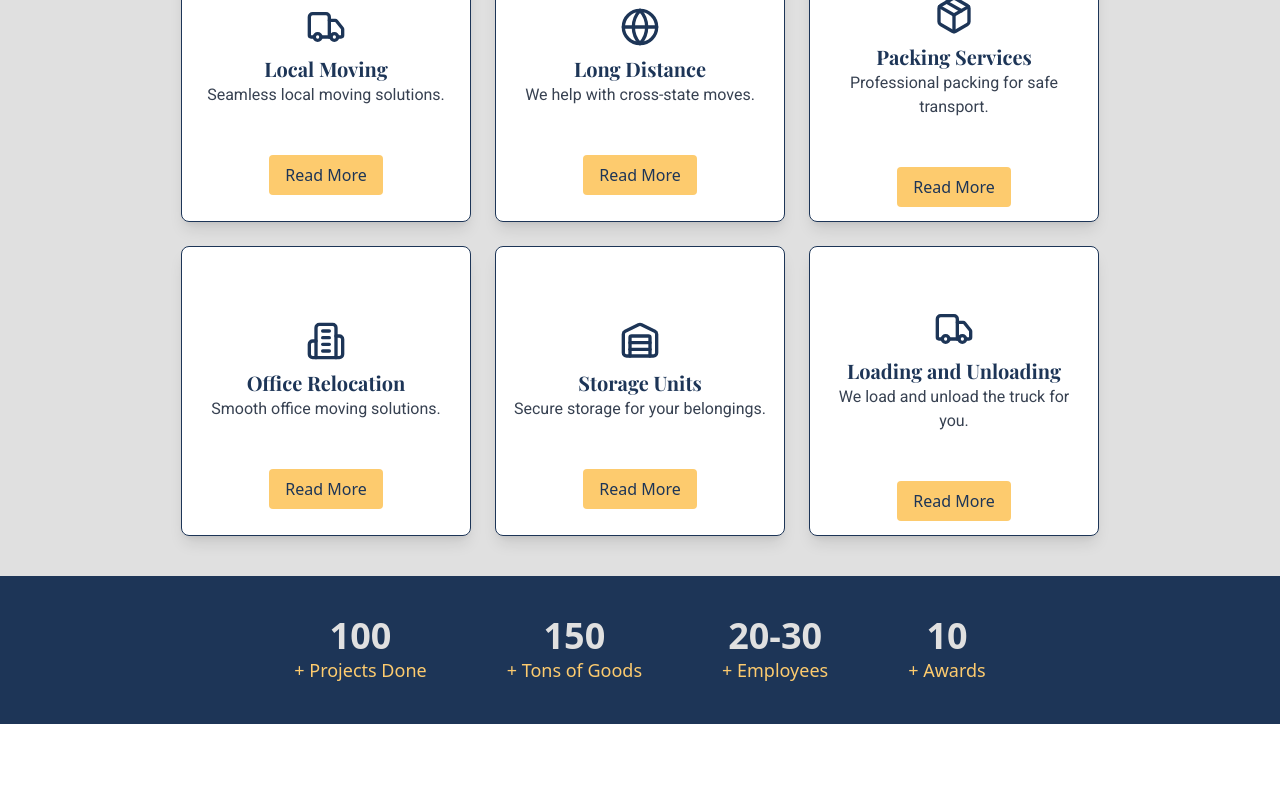
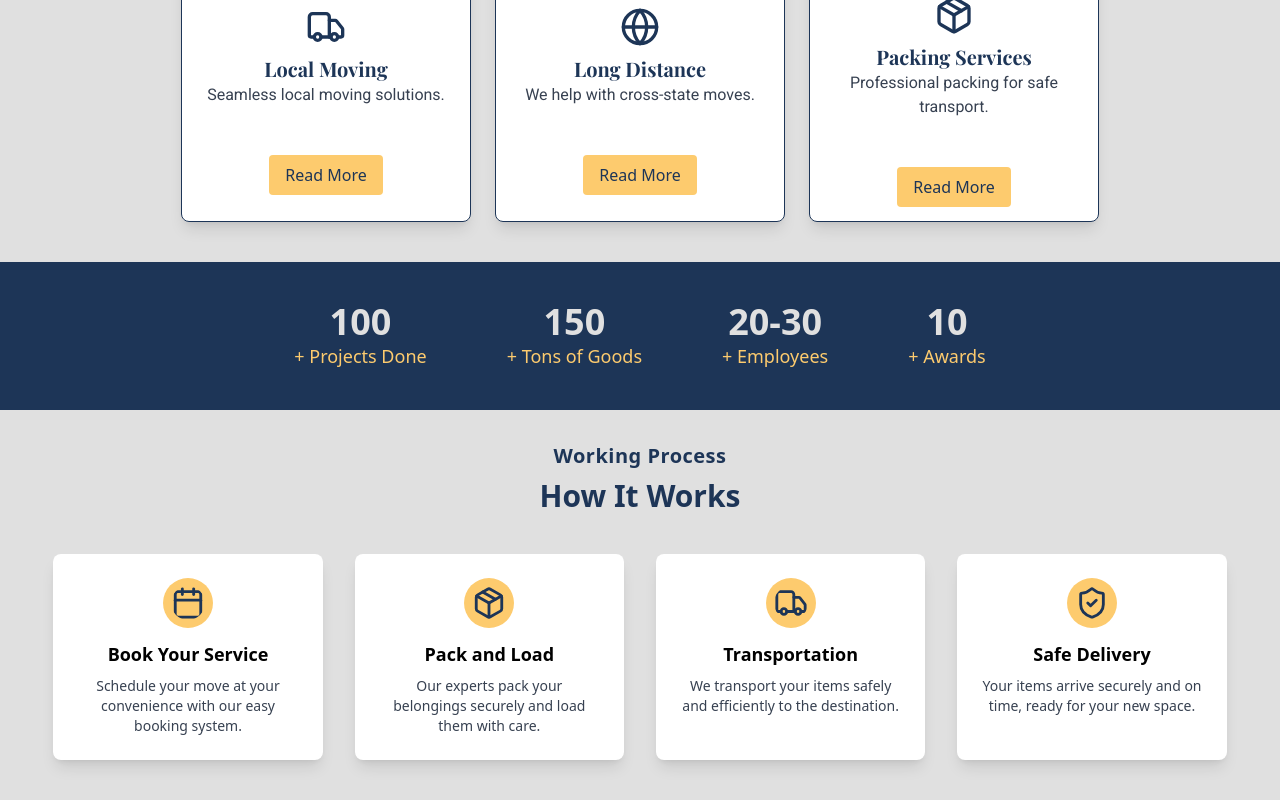
Before and after one commit to rashad3412/moveTemplateReact, a React (Vite) app: page / in a window 1280 px wide. Shown: the part 1729-2529 px from the top of the page. Before the commit the page ends 2493 px from the top, so only its background shows below. Built offline with nearby package versions, Linux system fonts and the light colour scheme.

Commit message:
added a how it works page

```diff
--- /dev/null
+++ b/src/components/HowItWorks.jsx
@@ -0,0 +1,71 @@
+import { Calendar, Package, Truck, ShieldCheck } from "lucide-react";
+
+const HowItWorks = () => {
+  return (
+    <>
+      <>
+        <section className="flex flex-col items-center text-center py-10">
+          {/* Section Heading */}
+          <h1 className="text-royalBlue text-xl font-semibold tracking-wide">
+            Working Process
+          </h1>
+          <h2 className="text-royalBlue text-3xl font-extrabold mt-2">
+            How It Works
+          </h2>
+
+          <article className="grid grid-cols-1 md:grid-cols-2 lg:grid-cols-4 gap-8 mt-10 w-11/12">
+            <div className="flex flex-col items-center text-center p-6 shadow-lg rounded-lg bg-white ">
+              <Calendar
+                size={50}
+                className="text-royalBlue bg-deepYellow rounded-full p-2"
+              />
+              <h3 className="text-lg font-semibold mt-3">Book Your Service</h3>
+              <p className="text-gray-700 mt-2 text-sm">
+                Schedule your move at your convenience with our easy booking
+                system.
+              </p>
+            </div>
+
+            <div className="flex flex-col items-center text-center p-6 shadow-lg rounded-lg bg-white ">
+              <Package
+                size={50}
+                className="text-royalBlue bg-deepYellow rounded-full p-2"
+              />
+              <h3 className="text-lg font-semibold mt-3">Pack and Load</h3>
+              <p className="text-gray-700 mt-2 text-sm">
+                Our experts pack your belongings securely and load them with
+                care.
+              </p>
+            </div>
+
+            <div className="flex flex-col items-center text-center p-6 shadow-lg rounded-lg bg-white">
+              <Truck
+                size={50}
+                className="text-royalBlue bg-deepYellow rounded-full p-2"
+              />
+              <h3 className="text-lg font-semibold mt-3">Transportation</h3>
+              <p className="text-gray-700 mt-2 text-sm">
+                We transport your items safely and efficiently to the
+                destination.
+              </p>
+            </div>
+
+            <div className="flex flex-col items-center text-center p-6 shadow-lg rounded-lg bg-white">
+              <ShieldCheck
+                size={50}
+                className="text-royalBlue bg-deepYellow rounded-full p-2"
+              />
+              <h3 className="text-lg font-semibold mt-3">Safe Delivery</h3>
+              <p className="text-gray-700 mt-2 text-sm">
+                Your items arrive securely and on time, ready for your new
+                space.
+              </p>
+            </div>
+          </article>
+        </section>
+      </>
+    </>
+  );
+};
+
+export default HowItWorks;
--- a/src/pages/HomePage.jsx
+++ b/src/pages/HomePage.jsx
@@ -6,6 +6,7 @@ import { faArrowLeft, faArrowRight } from "@fortawesome/free-solid-svg-icons";
 import { Link } from "react-router-dom";
 import ServicesPage from "../pages/ServicesPage";
 import InfoBanner from "../components/InfoBanner";
+import HowItWorks from "../components/HowItWorks";
 
 function HomePage() {
   return (
@@ -99,6 +100,7 @@ function HomePage() {
           </div>
           <InfoBanner />
         </section>
+        <HowItWorks />
       </div>
     </div>
   );
--- a/src/pages/ServicesPage.jsx
+++ b/src/pages/ServicesPage.jsx
@@ -71,6 +71,8 @@ const ServicesPage = () => {
             backText="We use high-quality materials to protect your items."
           />
 
+          {location.pathname !== "/" && (
+            <>
               {/* Row 2 */}
               <FlipCard
                 icon={<Building2 size={40} className="text-royalBlue" />} // Office Icon
@@ -92,6 +94,8 @@ const ServicesPage = () => {
                 description="We load and unload the truck for you."
                 backText="Our skilled movers handle your items with care."
               />
+            </>
+          )}
         </section>
       </section>
     </>
```
Lines whose indentation alone changed are shown as unchanged.
